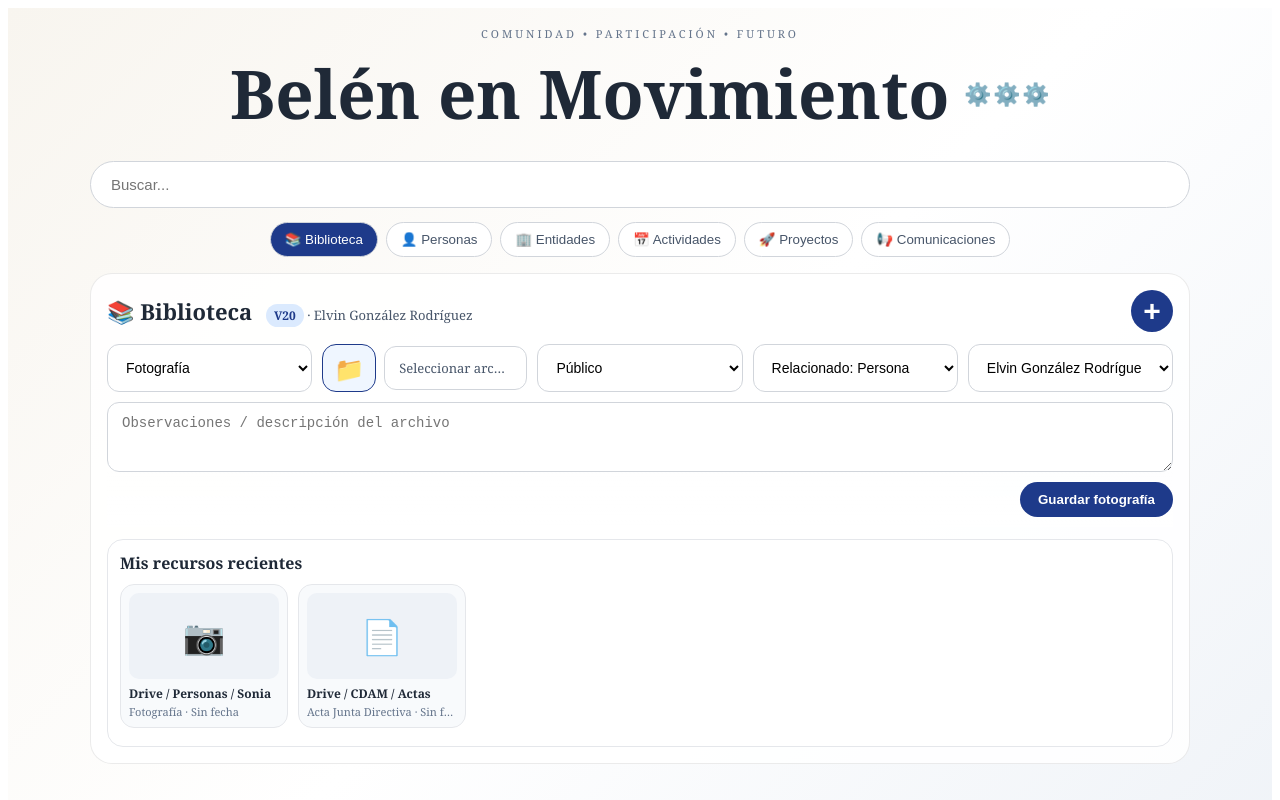
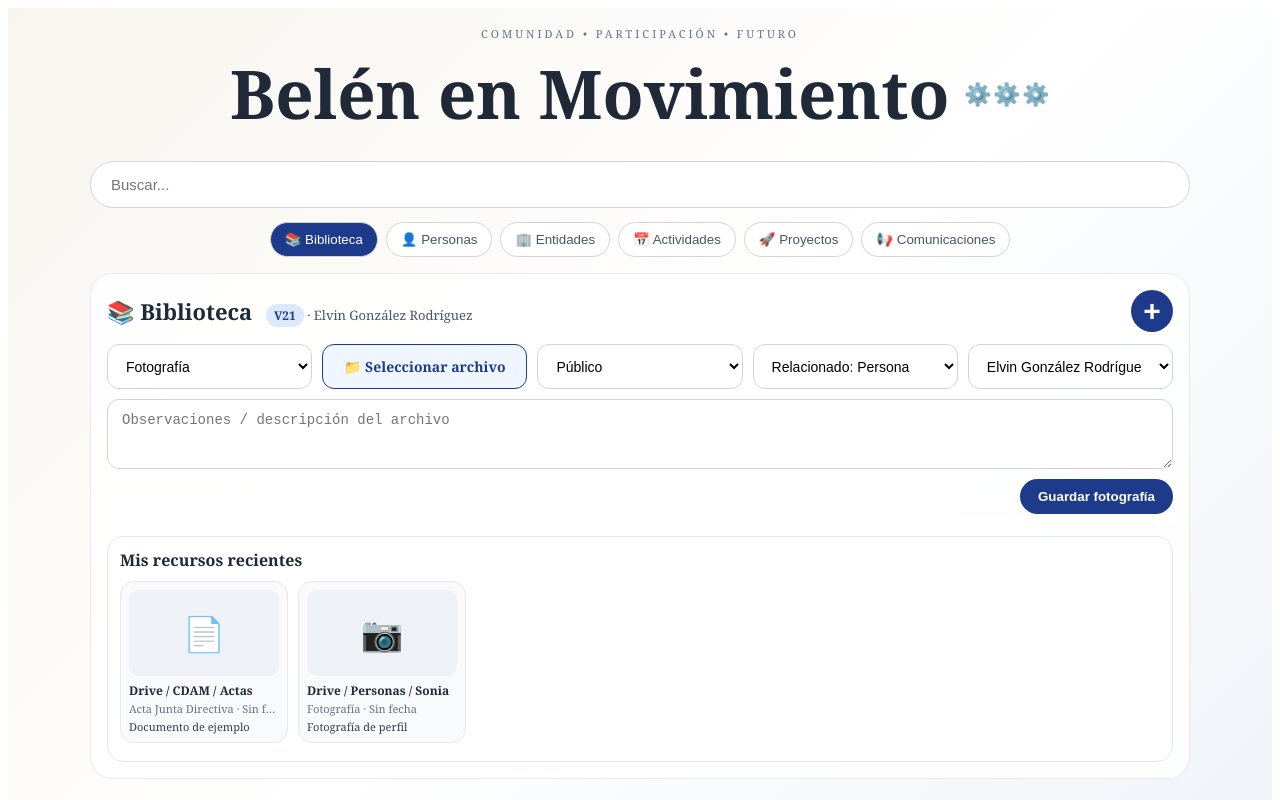
Before and after one commit to elvingr1414/belen-en-movimiento, a Next.js app: page / in a window 1280 px wide. Both pictures are taken after a click on the button "Nuevo". Shown: the top 800 px of the page. Built offline with nearby package versions, Linux system fonts and the light colour scheme.

Commit message:
Update page.tsx

```diff
--- a/app/page.tsx
+++ b/app/page.tsx
@@ -264,6 +264,7 @@ export default function Home() {
     const fechaActual = ahora.toISOString().slice(0, 10);
     const horaActual = ahora.toLocaleTimeString("es-CR", { hour: "2-digit", minute: "2-digit" });
     const fechaHoraCreacion = ahora.toISOString();
+    const creadoEnMs = ahora.getTime();
 
     const nuevos =
       archivosSeleccionados.length > 0
@@ -279,6 +280,8 @@ export default function Home() {
             creadoPorId: recursoForm.creadoPorId || "p1",
             creadoPorNombre: recursoForm.creadoPorNombre || "Elvin González Rodríguez",
             vinculosCount: 0,
+            creadoEnMs,
+            creadoEnMs,
           }))
         : [{
             id: `r${Date.now()}`,
@@ -401,7 +404,7 @@ export default function Home() {
         <section style={panel}>
           <div style={topLine}>
             <h2 style={sectionTitle}>
-              {seleccionado ? tituloRegistro(seleccionado, modulo) : <>{icono(modulo)} {nombreModulo(modulo)} <span style={versionTag}>V20</span>{modulo === "Recursos" && <span style={libraryUserInline}> · Elvin González Rodríguez</span>}</>}
+              {seleccionado ? tituloRegistro(seleccionado, modulo) : <>{icono(modulo)} {nombreModulo(modulo)} <span style={versionTag}>V21</span>{modulo === "Recursos" && <span style={libraryUserInline}> · Elvin González Rodríguez</span>}</>}
             </h2>
 
             <div style={actions}>
@@ -762,6 +765,7 @@ function RecursoForm({ recursoForm, setRecursoForm, guardarRecurso, recursos = [
     tipo: recursoForm.tipo,
     ubicacion: archivo.nombre,
     descripcion: recursoForm.observaciones || archivo.nombre,
+    observaciones: recursoForm.observaciones || "",
     fecha: "Pendiente",
     hora: "",
     archivos: [archivo],
@@ -770,10 +774,21 @@ function RecursoForm({ recursoForm, setRecursoForm, guardarRecurso, recursos = [
 
   const misRecursos = [...recursos]
     .filter((r: any) => (r.creadoPorId || "p1") === "p1")
-    .sort((a: any, b: any) => (b.fechaHoraCreacion || b.id || "").localeCompare(a.fechaHoraCreacion || a.id || ""))
+    .sort((a: any, b: any) => {
+      const ax = a.creadoEnMs || Date.parse(a.fechaHoraCreacion || "") || 0;
+      const bx = b.creadoEnMs || Date.parse(b.fechaHoraCreacion || "") || 0;
+      return bx - ax;
+    })
     .slice(0, 20);
 
   const cintaRecursos = [...pendientes, ...misRecursos];
+
+  const textoArchivo =
+    archivos.length === 0
+      ? "Seleccionar archivo"
+      : archivos.length === 1
+        ? "Archivo listo"
+        : `${archivos.length} archivos listos`;
 
   return (
     <div style={{ marginTop: 12 }}>
@@ -786,9 +801,8 @@ function RecursoForm({ recursoForm, setRecursoForm, guardarRecurso, recursos = [
           {tiposRecurso.map((t) => <option key={t}>{t}</option>)}
         </select>
 
-        <div style={filePickerBox}>
-          <label style={folderButton} title="Seleccionar archivo(s)">
-            📁
+        <label style={fileOneButton} title="Seleccionar archivo(s)">
+          📁 {textoArchivo}
           <input
             type="file"
             multiple
@@ -814,15 +828,6 @@ function RecursoForm({ recursoForm, setRecursoForm, guardarRecurso, recursos = [
             }}
           />
         </label>
-
-          <div style={fileSelectedText}>
-            {archivos.length === 0
-              ? "Seleccionar archivo"
-              : archivos.length === 1
-                ? "1 archivo seleccionado"
-                : `${archivos.length} archivos seleccionados`}
-          </div>
-        </div>
 
         <select
           style={field}
@@ -875,21 +880,25 @@ function RecursoForm({ recursoForm, setRecursoForm, guardarRecurso, recursos = [
 
           {cintaRecursos.map((r: any) => {
             const tieneVinculos = recursoVinculos.some((v: any) => v.recursoId === r.id);
+            const archivoPrincipal = r.archivos?.[0];
 
             return (
               <div key={r.id} style={r.pendiente ? pendingCard : recentCard}>
-                {r.pendiente && <div style={pendingBadge}>Pendiente de guardar</div>}
+                {r.pendiente && <div style={pendingBadge}>Pendiente</div>}
 
                 <div style={recentThumb}>
-                  {r.archivos?.[0]?.preview ? (
-                    <img src={r.archivos[0].preview} alt={r.ubicacion} style={recentImage} />
+                  {archivoPrincipal?.preview ? (
+                    <img src={archivoPrincipal.preview} alt={r.ubicacion} style={recentImage} />
                   ) : (
-                    <span>{iconoArchivo(r.tipo)}</span>
+                    <span>{iconoArchivoReal(r)}</span>
                   )}
                 </div>
 
                 <div style={recentName}>{r.ubicacion || r.descripcion}</div>
                 <div style={recentMeta}>{r.tipo} · {r.fecha || "Sin fecha"} {r.hora || ""}</div>
+                {(r.observaciones || r.descripcion) && (
+                  <div style={recentObs}>{r.observaciones || r.descripcion}</div>
+                )}
 
                 {!r.pendiente && !tieneVinculos && (r.creadoPorId || "p1") === "p1" && (
                   <button style={deleteMini} onClick={() => eliminarRecursoLibre?.(r.id)}>🗑</button>
@@ -1029,6 +1038,23 @@ function nombrePropietario(recurso: any) {
 }
 
 
+
+function iconoArchivoReal(recurso: any) {
+  const archivo = recurso?.archivos?.[0];
+  const nombre = (archivo?.nombre || recurso?.ubicacion || recurso?.descripcion || "").toLowerCase();
+  const mime = (archivo?.tipo || "").toLowerCase();
+
+  if (mime.startsWith("image/") || /\.(jpg|jpeg|png|gif|webp|heic)$/.test(nombre)) return "🖼️";
+  if (mime.startsWith("video/") || /\.(mp4|mov|avi|mkv|webm)$/.test(nombre)) return "🎥";
+  if (mime.includes("pdf") || nombre.endsWith(".pdf")) return "📄";
+  if (/\.(doc|docx)$/.test(nombre)) return "📝";
+  if (/\.(xls|xlsx)$/.test(nombre)) return "📊";
+  if (/\.(ppt|pptx)$/.test(nombre)) return "📽️";
+  if (/\.(mp3|wav|m4a)$/.test(nombre)) return "🎧";
+
+  return iconoArchivo(recurso?.tipo || "");
+}
+
 function iconoArchivo(tipo: string) {
   const t = (tipo || "").toLowerCase();
   if (t.includes("foto") || t.includes("imagen")) return "📷";
@@ -1091,9 +1117,8 @@ const libraryHeader = { display: "flex", alignItems: "center", justifyContent: "
 const libraryHeaderTitle = { fontSize: 18, fontWeight: 800 };
 const libraryUser = { fontSize: 13, color: "#475569", background: "#f8fafc", border: "1px solid #e5e7eb", padding: "6px 10px", borderRadius: 999 };
 const libraryUserInline = { fontSize: 13, color: "#475569", fontWeight: 500 };
-const filePickerBox = { display: "flex", alignItems: "center", gap: 8, minWidth: 190 };
-const folderButton = { width: 52, height: 46, borderRadius: 14, border: "1px solid #1e3a8a", background: "#eff6ff", color: "#1e3a8a", fontSize: 24, display: "flex", alignItems: "center", justifyContent: "center", cursor: "pointer" };
-const fileSelectedText = { flex: 1, padding: "12px 14px", borderRadius: 12, border: "1px solid #d1d5db", background: "white", fontSize: 13, color: "#475569", whiteSpace: "nowrap" as const, overflow: "hidden", textOverflow: "ellipsis" };
+const fileOneButton = { padding: "12px 14px", borderRadius: 12, border: "1px solid #1e3a8a", background: "#eff6ff", color: "#1e3a8a", fontSize: 14, fontWeight: 700, display: "flex", alignItems: "center", justifyContent: "center", gap: 8, cursor: "pointer", whiteSpace: "nowrap" as const };
+const recentObs = { marginTop: 3, fontSize: 11, color: "#334155", whiteSpace: "nowrap" as const, overflow: "hidden", textOverflow: "ellipsis" };
 const previewBox = { gridColumn: "1 / -1", padding: 12, borderRadius: 16, border: "1px solid #e5e7eb", background: "#f8fafc", color: "#475569", fontSize: 14 };
 const previewGrid = { display: "flex", gap: 10, flexWrap: "nowrap" as const, marginTop: 10, overflowX: "auto" as const, paddingBottom: 8 };
 const previewItem = { width: 150, minWidth: 150, border: "1px solid #e5e7eb", borderRadius: 12, background: "white", padding: 8 };
```
Lines whose indentation alone changed are shown as unchanged.
